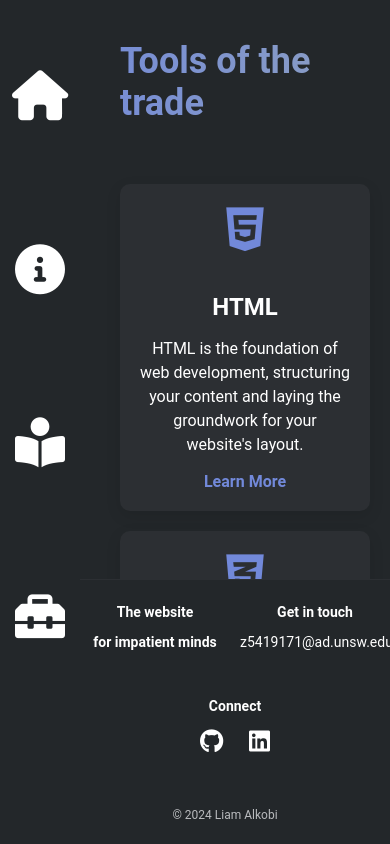
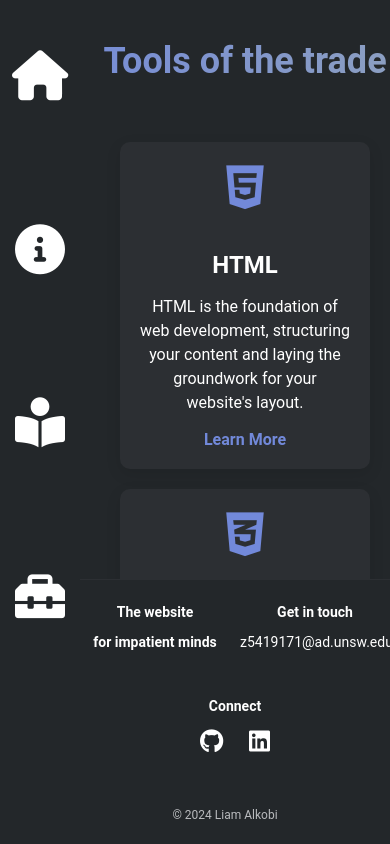
Before and after one commit to lalkobi/website-about-websites, a plain HTML site: page html/toolbox.html in a window 390 px wide. Shown: the top 844 px of the page. Drawn offline with Linux system fonts and the light colour scheme.

Commit message:
fixing flexbox designs for all screen sizes

```diff
--- a/css/about_style.css
+++ b/css/about_style.css
@@ -9,9 +9,22 @@ body {
 }
 
 /* === Sidebar Styling === */
+/* Sidebar Background - Full height */
+.sidebar-bg {
+  position: fixed;
+  top: 0;
+  left: 0;
+  height: 100vh; /* Full height */
+  width: 80px; /* Same width as the sidebar */
+  background-color: #23272a; /* Same background color as the sidebar */
+  z-index: 999; /* Ensure it stays behind the sidebar */
+}
+
 /* Sidebar structure and icon container layout */
 .sidebar {
   background-color: #23272a; /* Discord background color */
+  top: 0; /* Align with the top */
+  left: 0;
   height: 70vh;
   position: fixed;
   width: 80px;
--- a/css/index_style.css
+++ b/css/index_style.css
@@ -9,9 +9,22 @@ body {
 }
 
 /* === Sidebar Styling === */
+/* Sidebar Background - Full height */
+.sidebar-bg {
+  position: fixed;
+  top: 0;
+  left: 0;
+  height: 100vh; /* Full height */
+  width: 80px; /* Same width as the sidebar */
+  background-color: #23272a; /* Same background color as the sidebar */
+  z-index: 999; /* Ensure it stays behind the sidebar */
+}
+
 /* Sidebar structure and icon container layout */
 .sidebar {
   background-color: #23272a; /* Discord background color */
+  top: 0; /* Align with the top */
+  left: 0;
   height: 70vh;
   position: fixed;
   width: 80px;
@@ -181,6 +194,8 @@ body {
   height: 100vh;
   background-color: #23272a;
   position: relative;
+  flex-direction: column; /* Stack content vertically */
+  padding: 20px; /* Add padding to prevent content from touching edges */
 }
 
 /* Wumpus Container */
@@ -190,12 +205,37 @@ body {
   display: flex;
   flex-direction: column;
   align-items: center; /* Center the user tag and Wumpus horizontally */
+  justify-content: center; /* Ensure the container itself is centered vertically */
+  position: relative;
+  margin: 0 auto; /* Center horizontally */
 }
 
 /* Wumpus Image */
 .wumpus-image {
   max-width: 250px;
   transition: transform 0.3s ease; /* Smooth animation for hover effects */
+}
+
+
+/* Adjustments for smaller screens */
+@media (max-width: 768px) {
+  .wumpus-image {
+    max-width: 150px; /* Scale down Wumpus on small screens */
+  }
+
+  .wumpus-container {
+    margin-bottom: 20px; /* Add some space below the container */
+  }
+}
+
+@media (max-width: 480px) {
+  .wumpus-image {
+    max-width: 120px; /* Further scale down Wumpus on very small screens */
+  }
+
+  .wumpus-container {
+    margin-bottom: 15px; /* Adjust margin for smaller screens */
+  }
 }
 
 /* User Tag */
@@ -214,21 +254,24 @@ body {
 /* Text Bubble */
 .text-bubble {
   position: absolute;
-  top: -60px; /* Position above Wumpus */
+  top: -70px; /* Position above Wumpus */
   left: 50%;
-  transform: translateX(-50%);
+  transform: translateX(-60%);
   background-color: #7289da; /* Discord purple */
   color: white;
-  padding: 10px;
+  padding: 5px;
   border-radius: 10px;
   font-family: "Roboto", sans-serif;
   display: flex;
   align-items: center;
   justify-content: center;
-  white-space: nowrap;
+  white-space: normal; /* Allow the text to wrap */
   visibility: hidden; /* Initially hidden */
   opacity: 0;
   transition: opacity 0.3s ease, transform 0.3s ease;
+  max-width: calc(100% - 120px); /* Prevent overflow beyond screen width, accounting for sidebar and padding */
+  word-wrap: break-word; /* Ensure long words break properly */
+  z-index: 10; /* Ensure it's above other elements */
 }
 
 /* Text Bubble Arrow */
@@ -239,9 +282,23 @@ body {
   left: 50%;
   transform: translateX(-50%);
   border-width: 20px;
-  border-style: solid;
   border-color: #7289da transparent transparent transparent; /* Arrow pointing down */
 }
+
+/* Responsive Adjustments */
+@media (max-width: 768px) {
+  .text-bubble {
+    max-width: calc(100% - 100px); /* Adjust max-width on smaller screens */
+  }
+}
+
+@media (max-width: 480px) {
+  .text-bubble {
+    max-width: calc(100% - 80px); /* Further adjust max-width on very small screens */
+    font-size: 14px; /* Slightly reduce font size for better fit */
+  }
+}
+
 
 /* Hidden Class */
 .hidden {
--- a/css/toolbox_style.css
+++ b/css/toolbox_style.css
@@ -9,9 +9,22 @@ body {
 }
 
 /* === Sidebar Styling === */
+/* Sidebar Background - Full height */
+.sidebar-bg {
+  position: fixed;
+  top: 0;
+  left: 0;
+  height: 100vh; /* Full height */
+  width: 80px; /* Same width as the sidebar */
+  background-color: #23272a; /* Same background color as the sidebar */
+  z-index: 999; /* Ensure it stays behind the sidebar */
+}
+
 /* Sidebar structure and icon container layout */
 .sidebar {
   background-color: #23272a; /* Discord background color */
+  top: 0; /* Align with the top */
+  left: 0;
   height: 70vh;
   position: fixed;
   width: 80px;
@@ -19,6 +32,7 @@ body {
   justify-content: center;
   z-index: 1000; /* Ensure the sidebar appears above other content */
 }
+
 
 /* Icon container - Flexbox settings */
 .icon-container {
@@ -190,7 +204,25 @@ body {
   gap: 20px;
   padding: 20px;
   margin-top: 20px;
+  align-items: center; /* Center the title vertically if needed */
+  text-align: center; /* Center the text within the title */
+  width: 100%; /* Ensure it takes the full width */
 }
+
+/* Adjustments for smaller screens */
+@media (max-width: 768px) {
+  .head {
+    justify-content: center; /* Ensure title remains centered */
+    padding-left: 0; /* Remove padding that might push the title */
+    padding-right: 0;
+    text-align: center;
+  }
+
+  .gradient-title {
+    font-size: 28px; /* Adjust the title size for better visibility on small screens */
+  }
+}
+
 
 /* Cards Container Styling */
 .cards-container {
--- a/css/tutorials_style.css
+++ b/css/tutorials_style.css
@@ -9,18 +9,30 @@ body {
 }
 
 /* === Sidebar Styling === */
+/* Sidebar Background - Full height */
+.sidebar-bg {
+  position: fixed;
+  top: 0;
+  left: 0;
+  height: 100vh; /* Full height */
+  width: 80px; /* Same width as the sidebar */
+  background-color: #23272a; /* Same background color as the sidebar */
+  z-index: 999; /* Ensure it stays behind the sidebar */
+}
+
 /* Sidebar structure and icon container layout */
 .sidebar {
   background-color: #23272a; /* Discord background color */
+  top: 0; /* Align with the top */
+  left: 0;
   height: 70vh;
-  position: fixed; /* Keep the sidebar fixed on the left */
-  top: 0;
-  left: 0;
+  position: fixed;
   width: 80px;
   display: flex;
   justify-content: center;
   z-index: 1000; /* Ensure the sidebar appears above other content */
 }
+
 
 /* Icon container - Flexbox settings */
 .icon-container {
@@ -228,6 +240,13 @@ body {
   }
 }
 
+.main-content {
+  margin-left: 80px; /* Account for the sidebar */
+  padding-right: 20px; /* Add some padding to the right to prevent content from touching the edge */
+  padding-bottom: 100px; /* Ensure space for footer */
+  box-sizing: border-box;
+}
+
 /* Sajid Section Styling */
 .section.sajid {
   text-align: center;
@@ -235,13 +254,21 @@ body {
   margin: 0 auto; /* Center the section horizontally */
 }
 
+/* Ensure YouTube videos are responsive */
+.sajid-videos iframe {
+  width: 100%; /* Make the video take up the full width of its container */
+  height: auto; /* Maintain the aspect ratio of the video */
+}
+
 /* Sajid Videos Container */
 .sajid-videos {
   display: flex;
   justify-content: center;
   flex-wrap: wrap; /* Allow videos to wrap on smaller screens */
+  gap: 20px; /* Space between the video containers */
   margin-top: 20px;
-  gap: 20px; /* Space between the video containers */
+  padding-left: 20px;
+  padding-right: 20px;
 }
 
 /* Individual Video Container */
@@ -251,10 +278,26 @@ body {
   text-align: center; /* Center the text below videos */
 }
 
+
 .video-container p {
   font-size: 16px;
   color: #b9bbbe;
   margin-top: 10px;
+}
+
+@media (max-width: 768px) {
+  .sajid-videos {
+    flex-direction: column;
+    align-items: center;
+  }
+
+  .video-container {
+    width: 100%; /* Each video takes up the full width on smaller screens */
+  }
+
+  .gradient-button.sajid-button {
+    width: 100%; /* Button takes full width on smaller screens */
+  }
 }
 
 /* Gradient Button Styling for Sajid */
@@ -274,6 +317,7 @@ body {
 }
 
 
+
 /* Snap Scrolling Container */
 .snap-container {
   scroll-snap-type: y mandatory;
@@ -285,14 +329,27 @@ body {
 
 /* Snap Section */
 .snap-section {
+  margin-left: 80px; /* Prevent overlap with sidebar on larger screens */
+  padding-right: 20px; /* Ensure proper padding */
+  padding-left: 20px;
   scroll-snap-align: start;
   min-height: calc(100vh - 100px); /* Adjust height to account for fixed title */
-  padding: 150px 50px 20px; /* Add padding at the top to push content below the fixed title */
+  padding-top: 150px; /* Add padding at the top to push content below the fixed title */
+  padding-bottom: 20px;
   box-sizing: border-box;
   display: flex;
   flex-direction: column;
   justify-content: center;
   align-items: center;
+}
+
+
+@media (max-width: 768px) {
+  .snap-section {
+    margin-left: 0; /* Remove the left margin on smaller screens */
+    padding-left: 20px; /* Add padding to maintain spacing */
+    padding-right: 20px; /* Add padding to maintain spacing */
+  }
 }
 
 /* Help Section Styling */
@@ -306,6 +363,16 @@ body {
   justify-content: center;
   padding-bottom: 80px; /* Increased padding at the bottom for better spacing */
   padding-top: 40px; /* Added padding at the top to move content higher */
+  margin-left: 80px; /* Prevent overlap with sidebar */
+  padding-right: 20px;
+}
+
+@media (max-width: 768px) {
+  .section.help {
+    margin-left: 0; /* Remove the left margin on smaller screens */
+    padding-left: 20px; /* Add padding to maintain spacing */
+    padding-right: 20px; /* Add padding to maintain spacing */
+  }
 }
 
 /* Resources Container */
--- a/html/toolbox.html
+++ b/html/toolbox.html
@@ -13,6 +13,9 @@
 </head>
 
 <body>
+    <!-- Full-height background for sidebar -->
+    <div class="sidebar-bg"></div>
+
     <!-- Sidebar for Navigation -->
     <div class="sidebar">
         <div class="icon-container">
```
Also changed, not shown: html/about.html (+2 -0 lines), html/tutorials.html (+3 -0 lines), index.html (+3 -0 lines).
